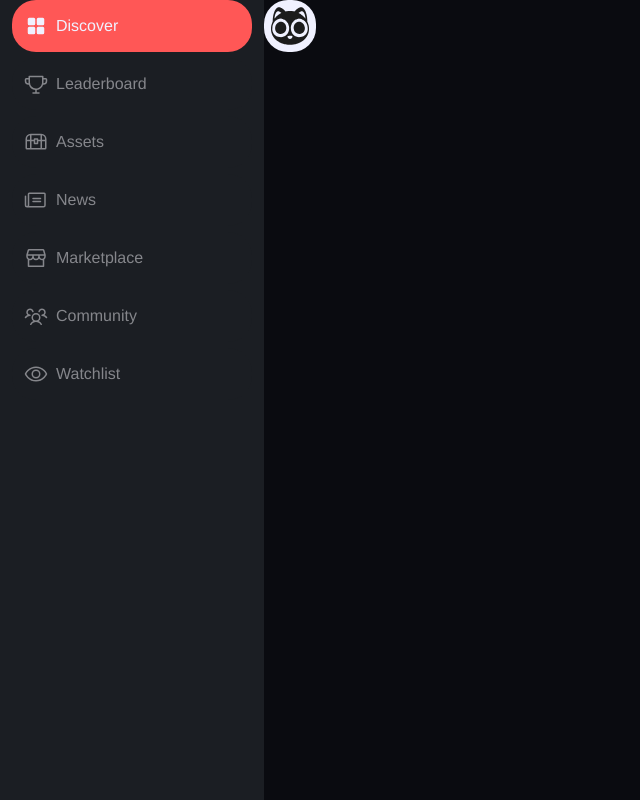
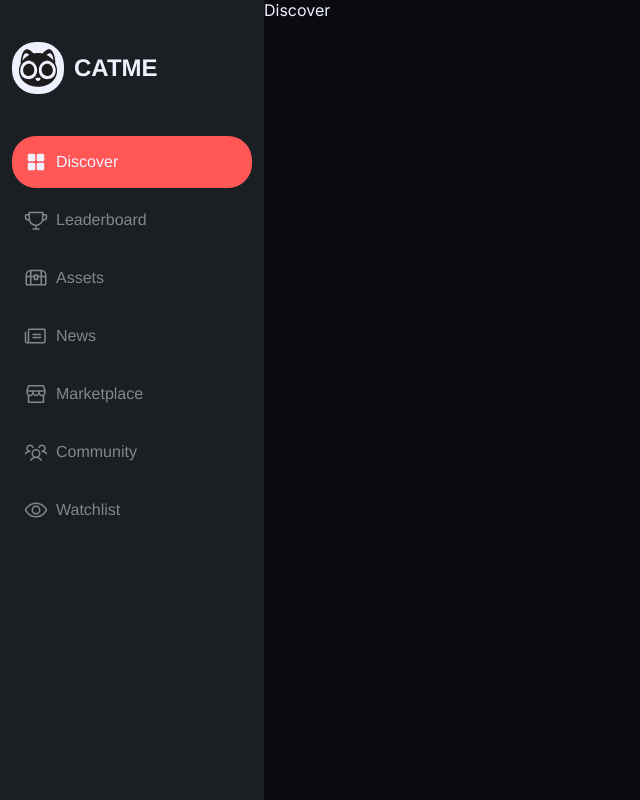
Before and after one commit to dolianich/CATME, a Next.js app: page / in a window 1280 px wide. Shown: the whole page, without its empty margins (0-640 px from the left). Built offline with nearby package versions, Linux system fonts and the light colour scheme.

Commit message:
Added Logo and title to the SideBar component

```diff
--- a/app/components/SideBar/SideBar.module.css
+++ b/app/components/SideBar/SideBar.module.css
@@ -1,12 +1,35 @@
+.sideBar{
+    width: 240px;
+    height: 100vh;
+    background-color: #1B1E23;
+    display: flex;
+    flex-direction: column;
+    padding-left: 12px;
+    padding-right: 12px;
+}
+
 .navContainer{
     display: flex;
     align-items: start;
     flex-direction: column;
     justify-content: flex-start;
-    width: 240px;
-    height: 100vh;
-    padding-left: 12px;
-    padding-right: 12px;
+    width: 100%;
     gap: 6px;
-    background-color: #1B1E23;
 }
+
+.logoSection{
+    display: flex;
+    flex-direction: row;
+    gap: 10px;
+    padding-top: 32px;
+    padding-bottom: 32px;
+    align-items: center;
+}
+
+.logoSection h2{
+    font-size: 24px;
+    font-family: 'Helvetica Neue', sans-serif;
+    font-weight: 700;
+    line-height: 32px;
+    color: #F0F1FF;
+}
--- a/app/components/SideBar/SideBar.tsx
+++ b/app/components/SideBar/SideBar.tsx
@@ -13,6 +13,7 @@ import {
 } from '@phosphor-icons/react';
 import styles from './SideBar.module.css';
 import { usePathname } from 'next/navigation';
+import Logo from '../Logo/Logo';
 
 const SideBar = () => {
   const currentPath = usePathname();
@@ -61,6 +62,11 @@ const SideBar = () => {
     },
   ];
   return (
+    <div className={styles.sideBar}>
+      <div className={styles.logoSection}>
+        <Logo />
+        <h2>CATME</h2>
+      </div>
       <nav className={styles.navContainer}>
         {navButtons.map((button) => (
           <NavButton
@@ -69,12 +75,13 @@ const SideBar = () => {
             icon={button.icon}
             href={button.href}
             size={button.size}
-          color={`${button.href === currentPath ? '#F0F1FF' : "#85868B"}`}
+            color={`${button.href === currentPath ? '#F0F1FF' : '#85868B'}`}
             weight={`${button.href === currentPath ? 'fill' : 'regular'}`}
             state={`${button.href === currentPath ? 'selected' : 'default'}`}
           />
         ))}
       </nav>
+    </div>
   );
 };
 
--- a/app/globals.css
+++ b/app/globals.css
@@ -3,4 +3,5 @@ body{
   margin: 0;
   background-color: #0A0B10;
   color: #F0F1FF;
+  flex-direction: row;
 }
--- a/app/page.tsx
+++ b/app/page.tsx
@@ -7,9 +7,5 @@ import NavButton from './components/SideBar/NavButton/NavButton';
 import SideBar from './components/SideBar/SideBar';
 
 export default function Home() {
-  return (
-    <div>
-      <Logo />
-    </div>
-  );
+  return <div>Discover</div>;
 }
```
Lines whose indentation alone changed are shown as unchanged.
